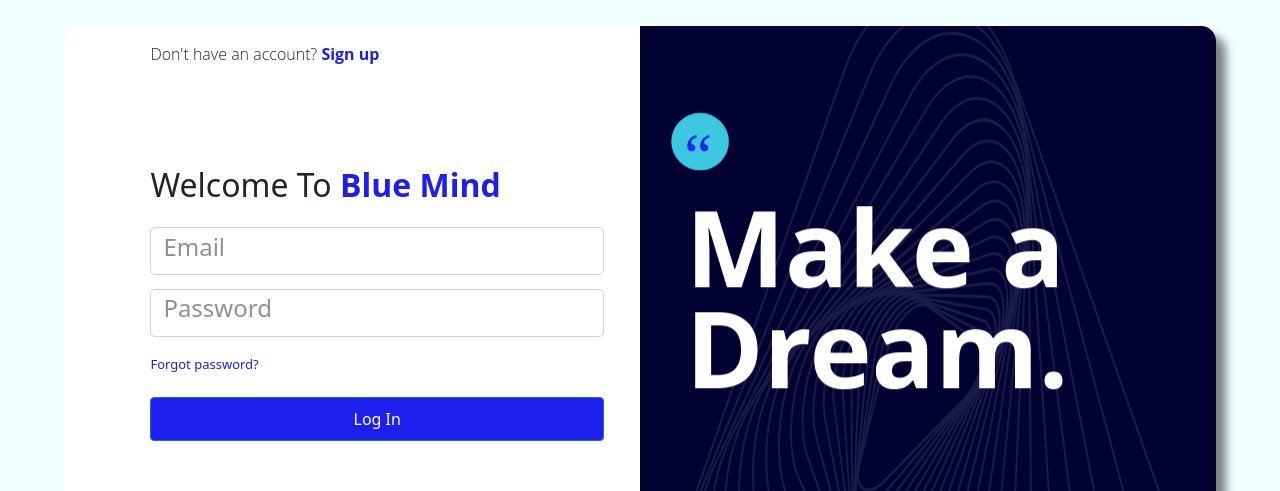
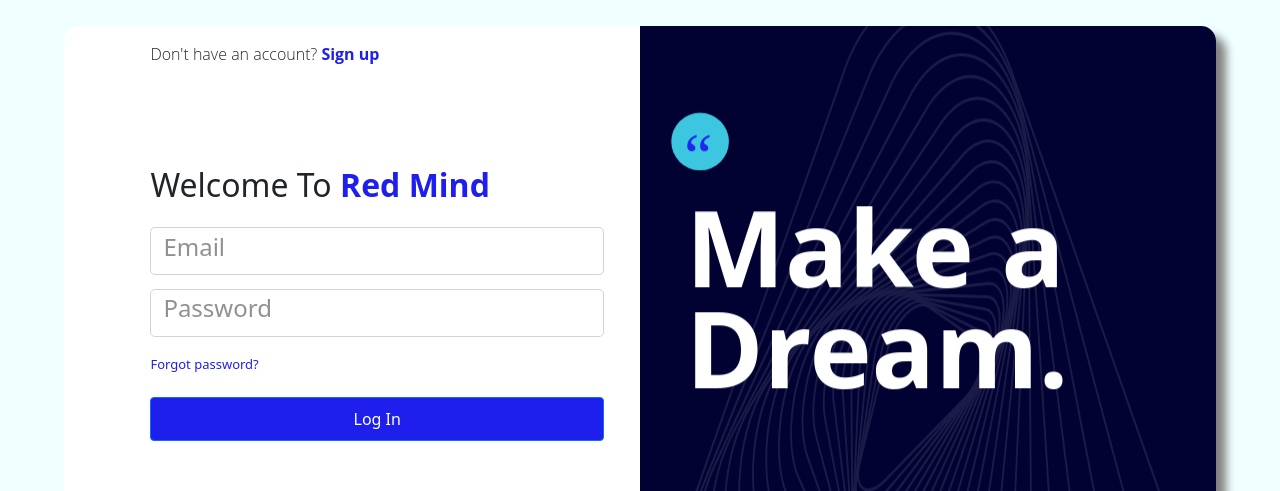
Before and after one commit to sarthakspiker/ReactLogin, a React (Create React App) app: page / in a window 1280 px wide. Both pictures are taken after a click on the element "Sign up". Shown: the top 491 px of the page. Built offline with nearby package versions, Linux system fonts and the light colour scheme.

Commit message:
Add login to registration route Add animation

```diff
--- a/src/App.css
+++ b/src/App.css
@@ -144,3 +144,14 @@
   margin:3% 0 3% 0;
 
 }
+@keyframes inAnimation {
+  0% {
+    opacity: 0;
+    visibility: hidden;
+    transform: translateY(30px);
+  }
+  100% {
+    opacity: 1;
+    visibility: visible;
+  }
+}
--- a/src/App.tsx
+++ b/src/App.tsx
@@ -1,33 +1,43 @@
-import React from 'react';
+import React, {Component} from 'react';
 import logo from './logo.svg';
 import 'bootstrap/dist/css/bootstrap.min.css';
 import 'bootstrap/dist/js/bootstrap.min.js';
 import './App.css';
-
-import Loginpage from '../src/loginpage';
+import Loginpage from './loginpage';
 import Registrationpage from './registrationpage';
 
-function App() {
-  return (
+const mountedStyle = { animation: "inAnimation 300ms ease-in" };
+export class App extends Component<{},{hideReg:boolean}>{
 
-    <body >
+    constructor(props:{}) {
+        super(props)
+
+        this.state = {
+            hideReg : true
+        }
+    }
+
+    Register = ()=>{
+        console.log("I will Register");
+        this.setState({hideReg:false});
+    }
+
+  render(){
+      const {hideReg} = this.state;
+    return (
+
     <div className="container-fluid mycontainer" >
        <div className="row containerrow">
             <div className="col formdiv">
-              <div style={{display:''}}>
-              <Loginpage></Loginpage>
-              </div>
-              <div style={{display:'none'}}>
-              <Registrationpage></Registrationpage>
-              </div>
+              { hideReg && <div style={mountedStyle}><Loginpage Register={this.Register}/></div>}
+              { !hideReg && <div style={mountedStyle}><Registrationpage/></div>}
             </div>
             <div className="col imagediv">
 
         </div>
         </div>
     </div>
-    </body>
   );
 }
-
+}
 export default App;
--- a/src/loginpage.tsx
+++ b/src/loginpage.tsx
@@ -1,11 +1,25 @@
-import React from 'react';
+import React, {Component} from 'react';
+import { isPropertySignature } from 'typescript';
 import './App.css';
 import './float-label.css';
-function Loginpage(){
-   return(
+
+export default function Loginpage ({Register}:{Register:any}){
+
+//   constructor(props:any) {
+//     super(props)
+
+//     this.state = {
+
+//     }
+// }
+//  signUp(){
+//   console.log("test");
+//   //this.props;
+// }
+return(
      <div className="container">
 
-    <p className="account_text">Don't have an account?<span className="signuplink"> Sign up</span></p>
+    <p className="account_text">Don't have an account?<span className="signuplink" onClick={()=>Register()}> Sign up</span></p>
 
     <form className="login_form">
        <h2> Welcome To<span className="signuplink"> Blue Mind</span></h2>
@@ -22,7 +36,7 @@
 
 </div>
 <div className="forgot_div">
-<a className="forgot_pass">Forgot password?</a>
+<a className="forgot_pass" href="#">Forgot password?</a>
 </div>
 <button type="submit" className="btn btn-primary login_button">Log In</button>
 </form>
@@ -30,4 +44,5 @@
 
    )
 }
-export default Loginpage;
+//}
+// export default Loginpage;
--- a/src/registrationpage.tsx
+++ b/src/registrationpage.tsx
@@ -1,25 +1,41 @@
-import React from 'react';
+import React, {Component} from 'react';
+import { isPropertySignature } from 'typescript';
 import './App.css';
-function Registrationpage(){
-   return(
+import './float-label.css';
+
+export class Registrationpage extends Component{
+
+  constructor(props:any) {
+    super(props)
+
+    this.state = {
+
+    }
+}
+ signUp(){
+  console.log("test");
+}
+  render(){ return(
      <div className="container">
 
-    <p className="account_text">Don't have an account?<span className="signuplink"> Sign up</span></p>
+    <p className="account_text">Don't have an account?<span className="signuplink" onClick={this.signUp}> Sign up</span></p>
 
     <form className="login_form">
-       <h2> Welcome To<span className="signuplink"> Blue Mind</span></h2>
+       <h2> Welcome To<span className="signuplink"> Red Mind</span></h2>
        <div className="inner_form_div">
-    <div className="form-floating mb-3">
-  <input type="email" className="form-control" id="floatingInput" placeholder="name@example.com"/>
-  <label htmlFor="floatingInput">Email address</label>
-</div>
-<div className="form-floating">
-  <input type="password" className="form-control" id="floatingPassword" placeholder="Password"/>
-  <label htmlFor="floatingPassword">Password</label>
-</div>
+
+  <div className="form-group border-lable-flt">
+    <input type="email" id="label-em"  className="form-control myinput form-control-lg" placeholder="Enter Email" required/>
+    <label htmlFor="label-email">Email</label>
+  </div>
+  <div className="form-group border-lable-flt">
+    <input type="password" id="label-pass" className="form-control myinput form-control-lg" placeholder="Password" required/>
+    <label htmlFor="label-password">Password</label>
+  </div>
+
 </div>
 <div className="forgot_div">
-<a className="forgot_pass">Forgot password?</a>
+<a className="forgot_pass" href="#">Forgot password?</a>
 </div>
 <button type="submit" className="btn btn-primary login_button">Log In</button>
 </form>
@@ -27,4 +43,5 @@
 
    )
 }
+}
 export default Registrationpage;
```
